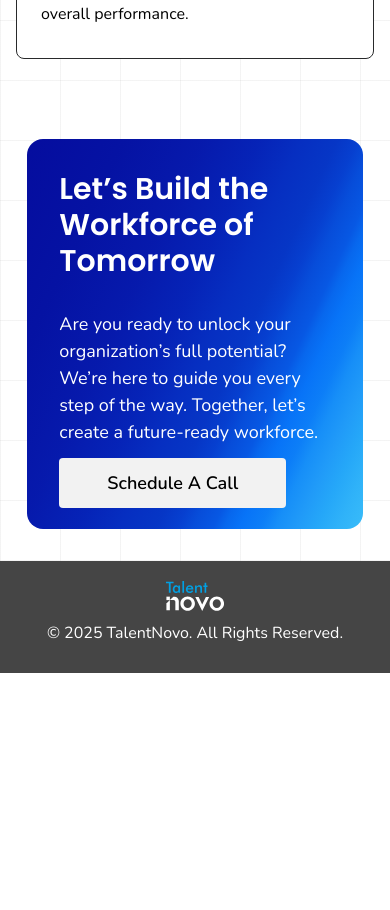
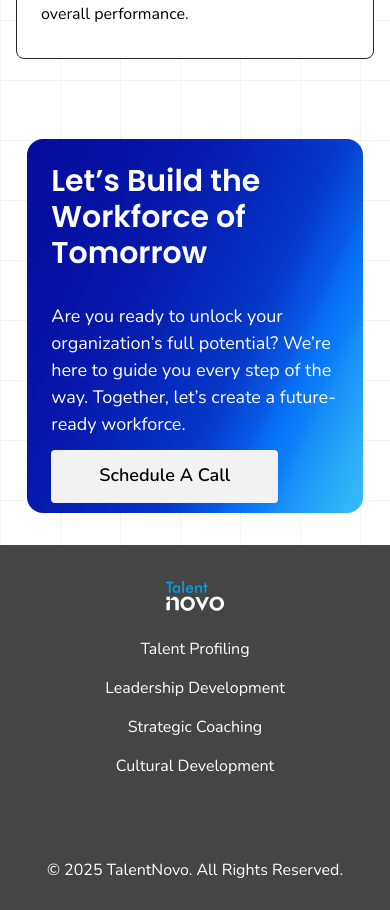
Before and after one commit to jyotiogennavar/talentnovo, a Next.js app: page /offerings/talent-profiling-and-assessment in a window 390 px wide. Shown: the part 3580-4490 px from the top of the page. Before the commit the page ends 4253 px from the top, so only its background shows below. Built offline with nearby package versions, Linux system fonts and the light colour scheme.

Commit message:
refactor Features and Footer components; update styles, add links, and adjust layout

```diff
--- a/app/components/CTABanner/banner.module.css
+++ b/app/components/CTABanner/banner.module.css
@@ -51,7 +51,7 @@
     flex-direction: column;
     gap: 1rem;
     height: auto;
-    padding: 2rem;
+    padding: 1.5rem;
   }
 
   .textWrapper {
@@ -60,5 +60,6 @@
 
   .ctaButton {
     width: 100%;
+    padding-bottom: 1rem;
   }
 }
--- a/app/components/Footer/Footer.tsx
+++ b/app/components/Footer/Footer.tsx
@@ -1,7 +1,7 @@
-import Image from 'next/image';
-// import Link from 'next/link';
-import styles from './footer.module.css'; // Import the CSS module
-import Logo from '../../../public/images/logos/TalentNovoWhitelogo.svg'
+import Image from "next/image";
+import Link from "next/link";
+import styles from "./footer.module.css"; // Import the CSS module
+import Logo from "../../../public/images/logos/TalentNovoWhitelogo.svg";
 
 const Footer = () => {
   return (
@@ -18,17 +18,32 @@ const Footer = () => {
         </div>
 
         {/* Links Section */}
-        {/* <div className={styles.linksContainer}>
-          <Link href="/about" className={styles.link}>
-            About
+        <div className={styles.linksContainer}>
+          <Link
+            href="/offerings/talent-profiling-and-assessment"
+            className={styles.link}
+          >
+            Talent Profiling
           </Link>
-          <Link href="/services" className={styles.link}>
-            Services
+          <Link
+            href="/offerings/leadership-development"
+            className={styles.link}
+          >
+            Leadership Development
           </Link>
-          <Link href="/contact" className={styles.link}>
-            Contact
+          <Link
+            href="/offerings/strategic-coaching-and-mentoring"
+            className={styles.link}
+          >
+            Strategic Coaching
           </Link>
-        </div> */}
+          <Link
+            href="/offerings/culture-and-organizational-development"
+            className={styles.link}
+          >
+            Cultural Development
+          </Link>
+        </div>
 
         {/* Copyright Section */}
         <div className={styles.copyrightContainer}>
--- a/app/components/Footer/footer.module.css
+++ b/app/components/Footer/footer.module.css
@@ -13,21 +13,31 @@
 }
 
 .logoContainer {
+  margin-top: 1rem;
   margin-bottom: 10px;
 }
 
 .linksContainer {
   display: flex;
   gap: 15px;
-  margin-bottom: 10px;
+  margin-top: 1rem;
+  margin-bottom: 5rem;
 }
 
 .link {
+  font-size: 1rem;
   text-decoration: none;
   color: var(--color-white);
 }
 
 .copyrightContainer {
-  font-size: 14px;
+  font-size: 12px;
   color: var(--color-white);
 }
+
+
+@media screen and (max-width: 768px) {
+  .linksContainer {
+    flex-direction: column;
+  }
+}
--- a/app/components/OurMission/mission.module.css
+++ b/app/components/OurMission/mission.module.css
@@ -30,7 +30,7 @@
   left: 0;
   width: 100%;
   height: 100%;
-  background-color: hsl(225, 81%, 39%, 70%);
+  background-color: hsla(226, 86%, 9%, 0.7);
   z-index: 2;
 }
 
```
Also changed, not shown: app/components/Features/Features.tsx (+15 -4 lines), app/components/Features/feature.module.css (+11 -0 lines).
